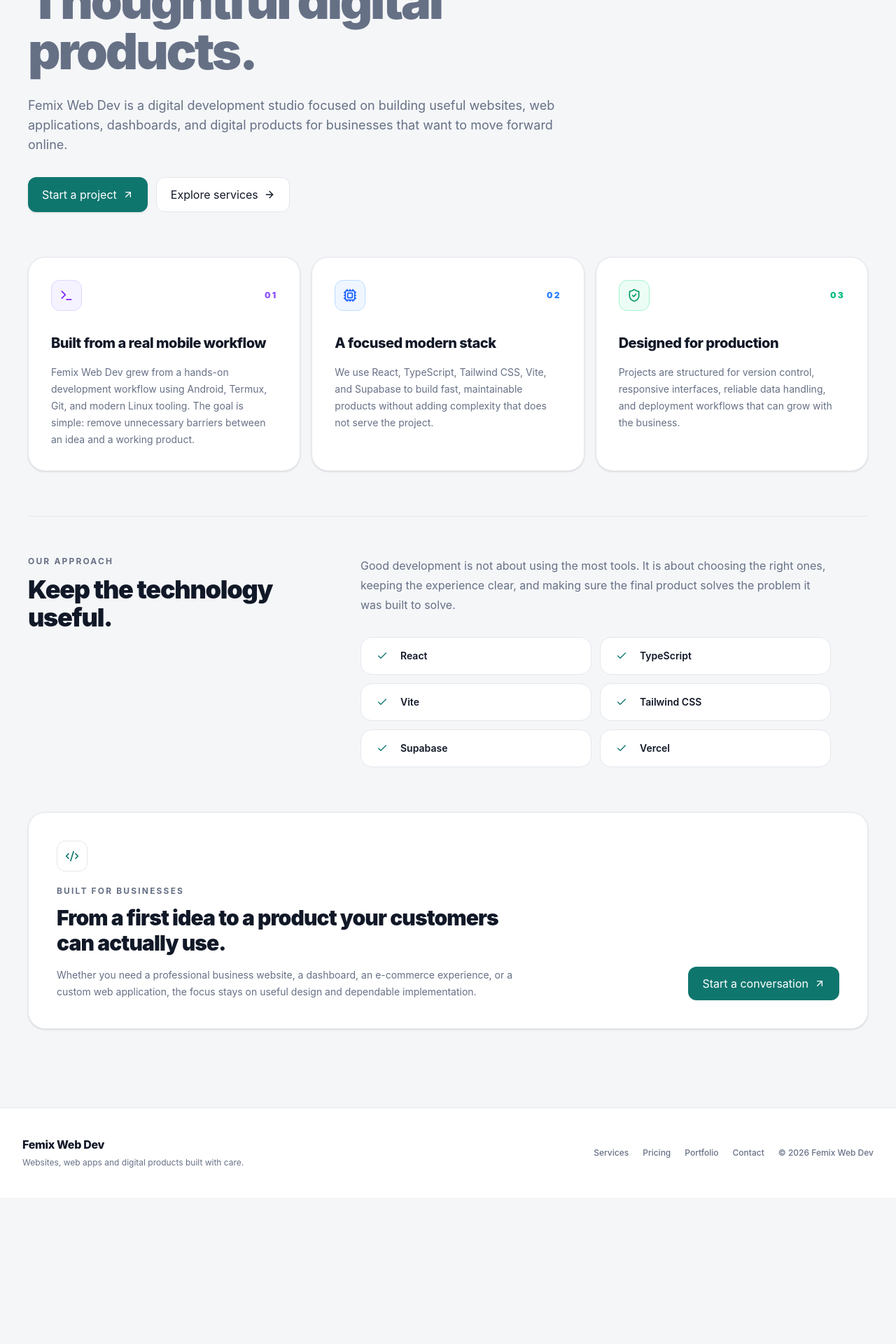
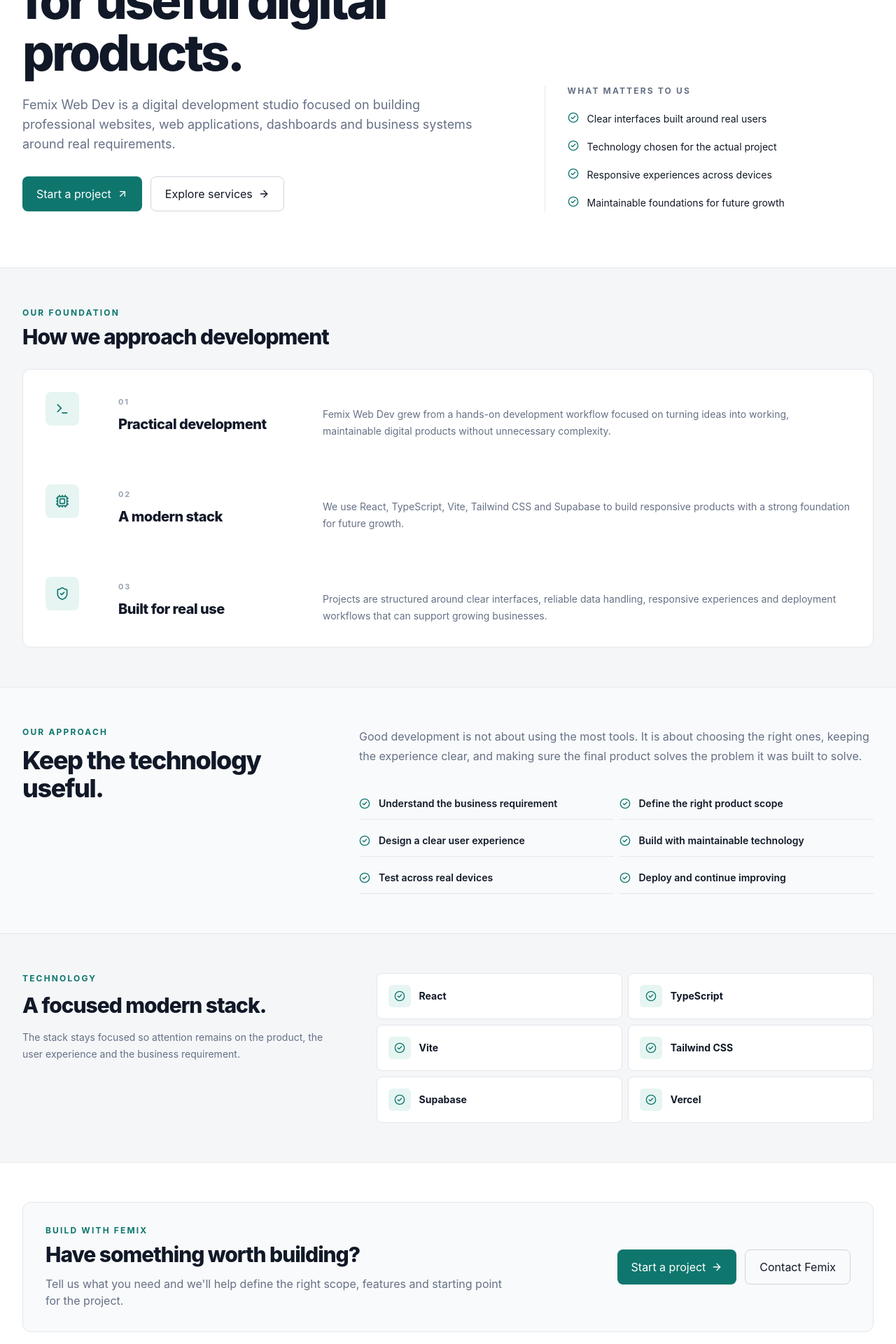
Before and after one commit to femixdigital/femix-web-dev, a React (Vite) app: page /about in a window 1280 px wide. Shown: the part 320-2240 px from the top of the page at 70% size. Before the commit the page ends 2031 px from the top, so only its background shows below. Built offline with nearby package versions, Linux system fonts and the light colour scheme.

Commit message:
style: refine about platform experience

```diff
--- a/src/pages/About.tsx
+++ b/src/pages/About.tsx
@@ -1,7 +1,8 @@
+import React from 'react';
 import {
   ArrowRight,
   ArrowUpRight,
-  Check,
+  CheckCircle2,
   Code2,
   Cpu,
   ShieldCheck,
@@ -13,26 +14,23 @@ const principles = [
   {
     number: '01',
     icon: Terminal,
-    accent: 'violet',
-    title: 'Built from a real mobile workflow',
+    title: 'Practical development',
     description:
-      'Femix Web Dev grew from a hands-on development workflow using Android, Termux, Git, and modern Linux tooling. The goal is simple: remove unnecessary barriers between an idea and a working product.',
+      'Femix Web Dev grew from a hands-on development workflow focused on turning ideas into working, maintainable digital products without unnecessary complexity.',
   },
   {
     number: '02',
     icon: Cpu,
-    accent: 'blue',
-    title: 'A focused modern stack',
+    title: 'A modern stack',
     description:
-      'We use React, TypeScript, Tailwind CSS, Vite, and Supabase to build fast, maintainable products without adding complexity that does not serve the project.',
+      'We use React, TypeScript, Vite, Tailwind CSS and Supabase to build responsive products with a strong foundation for future growth.',
   },
   {
     number: '03',
     icon: ShieldCheck,
-    accent: 'emerald',
-    title: 'Designed for production',
+    title: 'Built for real use',
     description:
-      'Projects are structured for version control, responsive interfaces, reliable data handling, and deployment workflows that can grow with the business.',
+      'Projects are structured around clear interfaces, reliable data handling, responsive experiences and deployment workflows that can support growing businesses.',
   },
 ];
 
@@ -45,48 +43,41 @@ const stack = [
   'Vercel',
 ];
 
-const accentClasses = {
-  violet: {
-    icon: 'border-violet-200 bg-violet-50 text-violet-600 dark:border-violet-400/20 dark:bg-violet-400/10 dark:text-violet-300',
-    number: 'text-violet-500 dark:text-violet-300',
-  },
-  blue: {
-    icon: 'border-blue-200 bg-blue-50 text-blue-600 dark:border-blue-400/20 dark:bg-blue-400/10 dark:text-blue-300',
-    number: 'text-blue-500 dark:text-blue-300',
-  },
-  emerald: {
-    icon: 'border-emerald-200 bg-emerald-50 text-emerald-600 dark:border-emerald-400/20 dark:bg-emerald-400/10 dark:text-emerald-300',
-    number: 'text-emerald-500 dark:text-emerald-300',
-  },
-};
+const workflow = [
+  'Understand the business requirement',
+  'Define the right product scope',
+  'Design a clear user experience',
+  'Build with maintainable technology',
+  'Test across real devices',
+  'Deploy and continue improving',
+];
 
-export default function About() {
+export const About: React.FC = () => {
   return (
     <main className="min-h-[calc(100vh-72px)] bg-[var(--app-bg)] text-[var(--app-text)]">
-      <section className="mx-auto max-w-7xl px-5 pb-20 pt-14 sm:px-8 lg:px-10 lg:pb-28 lg:pt-20">
-        <div className="max-w-4xl">
-          <div className="inline-flex items-center gap-2 rounded-full border border-[var(--app-border)] bg-[var(--app-surface)] px-3.5 py-2 text-xs font-semibold text-[var(--app-muted)] shadow-sm">
-            <span className="h-1.5 w-1.5 rounded-full bg-emerald-500" />
+      <section className="border-b border-[var(--app-border)] bg-[var(--app-surface)]">
+        <div className="mx-auto max-w-[1440px] px-4 py-12 sm:px-6 sm:py-16 lg:px-8 lg:py-20">
+          <div className="grid gap-10 lg:grid-cols-[minmax(0,1.2fr)_minmax(300px,0.8fr)] lg:items-end">
+            <div>
+              <div className="inline-flex items-center gap-2 rounded-lg border border-[var(--app-border)] bg-[var(--app-surface-2)] px-3 py-2 text-[11px] font-bold uppercase tracking-[0.16em] text-[var(--app-muted)]">
+                <Code2 className="h-3.5 w-3.5 text-[var(--app-brand)]" />
                 About Femix Web Dev
               </div>
 
-          <h1 className="mt-7 max-w-4xl text-4xl font-black tracking-[-0.045em] sm:text-5xl lg:text-7xl">
-            Practical engineering.
-            <span className="block text-[var(--app-muted)]">
-              Thoughtful digital products.
-            </span>
+              <h1 className="mt-6 max-w-4xl text-4xl font-extrabold leading-[1.03] tracking-[-0.05em] sm:text-6xl lg:text-7xl">
+                Practical engineering for useful digital products.
               </h1>
 
-          <p className="mt-7 max-w-3xl text-base leading-7 text-[var(--app-muted)] sm:text-lg">
-            Femix Web Dev is a digital development studio focused on building
-            useful websites, web applications, dashboards, and digital
-            products for businesses that want to move forward online.
+              <p className="mt-6 max-w-2xl text-base leading-7 text-[var(--app-muted)] sm:text-lg">
+                Femix Web Dev is a digital development studio focused on
+                building professional websites, web applications, dashboards
+                and business systems around real requirements.
               </p>
 
               <div className="mt-8 flex flex-wrap gap-3">
                 <Link
-              to="/contact"
-              className="inline-flex items-center gap-2 rounded-xl bg-[var(--app-brand)] px-5 py-3 text-sm font-bold text-white shadow-sm transition hover:-translate-y-0.5 hover:opacity-90"
+                  to="/estimator"
+                  className="inline-flex items-center gap-2 rounded-lg bg-[var(--app-brand)] px-5 py-3 text-sm font-bold text-[var(--app-brand-contrast)] transition hover:bg-[var(--app-brand-hover)]"
                 >
                   Start a project
                   <ArrowUpRight className="h-4 w-4" />
@@ -94,7 +85,7 @@ export default function About() {
 
                 <Link
                   to="/services"
-              className="inline-flex items-center gap-2 rounded-xl border border-[var(--app-border)] bg-[var(--app-surface)] px-5 py-3 text-sm font-bold text-[var(--app-text)] transition hover:border-[var(--app-brand)] hover:text-[var(--app-brand)]"
+                  className="inline-flex items-center gap-2 rounded-lg border border-[var(--app-border-strong)] bg-[var(--app-surface)] px-5 py-3 text-sm font-bold text-[var(--app-text)] transition hover:bg-[var(--app-surface-2)]"
                 >
                   Explore services
                   <ArrowRight className="h-4 w-4" />
@@ -102,108 +93,194 @@ export default function About() {
               </div>
             </div>
 
-        <div className="mt-16 grid gap-4 lg:grid-cols-3">
-          {principles.map((item) => {
-            const Icon = item.icon;
-            const accent = accentClasses[item.accent as keyof typeof accentClasses];
-
-            return (
-              <article
-                key={item.number}
-                className="group rounded-3xl border border-[var(--app-border)] bg-[var(--app-surface)] p-7 shadow-sm transition duration-200 hover:-translate-y-1 hover:shadow-lg sm:p-8"
-              >
-                <div className="flex items-center justify-between">
-                  <div
-                    className={`flex h-11 w-11 items-center justify-center rounded-xl border ${accent.icon}`}
-                  >
-                    <Icon className="h-5 w-5" />
-                  </div>
-
-                  <span
-                    className={`text-xs font-black tracking-[0.18em] ${accent.number}`}
-                  >
-                    {item.number}
-                  </span>
-                </div>
-
-                <h2 className="mt-8 text-xl font-extrabold tracking-tight text-[var(--app-text)]">
-                  {item.title}
-                </h2>
-
-                <p className="mt-4 text-sm leading-6 text-[var(--app-muted)]">
-                  {item.description}
-                </p>
-              </article>
-            );
-          })}
-        </div>
-
-        <div className="mt-16 grid gap-10 border-t border-[var(--app-border)] pt-14 lg:grid-cols-[0.75fr_1.25fr] lg:items-start">
-          <div>
+            <div className="border-t border-[var(--app-border)] pt-6 lg:border-l lg:border-t-0 lg:pl-8 lg:pt-0">
               <p className="text-xs font-bold uppercase tracking-[0.18em] text-[var(--app-muted)]">
-              Our approach
-            </p>
-            <h2 className="mt-3 text-3xl font-black tracking-[-0.035em] sm:text-4xl">
-              Keep the technology useful.
-            </h2>
-          </div>
-
-          <div className="max-w-2xl">
-            <p className="text-base leading-7 text-[var(--app-muted)]">
-              Good development is not about using the most tools. It is about
-              choosing the right ones, keeping the experience clear, and making
-              sure the final product solves the problem it was built to solve.
+                What matters to us
               </p>
 
-            <div className="mt-8 grid gap-3 sm:grid-cols-2">
-              {stack.map((technology) => (
-                <div
-                  key={technology}
-                  className="flex items-center gap-3 rounded-2xl border border-[var(--app-border)] bg-[var(--app-surface)] px-4 py-3 text-sm font-semibold text-[var(--app-text)]"
-                >
-                  <span className="flex h-7 w-7 items-center justify-center rounded-lg bg-[var(--app-soft)] text-[var(--app-brand)]">
-                    <Check className="h-4 w-4" />
-                  </span>
-                  {technology}
+              <div className="mt-5 space-y-4">
+                {[
+                  'Clear interfaces built around real users',
+                  'Technology chosen for the actual project',
+                  'Responsive experiences across devices',
+                  'Maintainable foundations for future growth',
+                ].map((item) => (
+                  <div key={item} className="flex items-start gap-3">
+                    <CheckCircle2 className="mt-0.5 h-4 w-4 shrink-0 text-[var(--app-brand)]" />
+                    <p className="text-sm leading-6 text-[var(--app-text)]">
+                      {item}
+                    </p>
                   </div>
                 ))}
               </div>
             </div>
           </div>
+        </div>
+      </section>
 
-        <div className="mt-16 overflow-hidden rounded-3xl border border-[var(--app-border)] bg-[var(--app-surface)] shadow-sm">
-          <div className="grid gap-8 p-7 sm:p-10 lg:grid-cols-[1fr_auto] lg:items-end">
-            <div>
-              <div className="mb-5 flex h-11 w-11 items-center justify-center rounded-xl border border-[var(--app-border)] bg-[var(--app-soft)] text-[var(--app-brand)]">
-                <Code2 className="h-5 w-5" />
+      <section>
+        <div className="mx-auto max-w-[1440px] px-4 py-10 sm:px-6 lg:px-8 lg:py-14">
+          <div className="mb-7">
+            <p className="text-xs font-bold uppercase tracking-[0.18em] text-[var(--app-brand)]">
+              Our foundation
+            </p>
+
+            <h2 className="mt-2 text-2xl font-extrabold tracking-[-0.035em] sm:text-3xl">
+              How we approach development
+            </h2>
           </div>
 
-              <p className="text-xs font-bold uppercase tracking-[0.18em] text-[var(--app-muted)]">
-                Built for businesses
+          <div className="overflow-hidden rounded-xl border border-[var(--app-border)] bg-[var(--app-border)]">
+            {principles.map((item) => {
+              const Icon = item.icon;
+
+              return (
+                <article
+                  key={item.number}
+                  className="bg-[var(--app-surface)] p-6 transition hover:bg-[var(--app-surface-2)] sm:p-7 lg:p-8"
+                >
+                  <div className="grid gap-6 lg:grid-cols-[72px_260px_minmax(0,1fr)] lg:items-start lg:gap-8">
+                    <div className="flex h-12 w-12 items-center justify-center rounded-lg bg-[var(--app-brand-soft)] text-[var(--app-brand)]">
+                      <Icon className="h-5 w-5" />
+                    </div>
+
+                    <div>
+                      <span className="text-[11px] font-bold tracking-[0.16em] text-[var(--app-muted-2)]">
+                        {item.number}
+                      </span>
+
+                      <h3 className="mt-2 text-xl font-extrabold tracking-[-0.025em]">
+                        {item.title}
+                      </h3>
+                    </div>
+
+                    <p className="max-w-3xl text-sm leading-6 text-[var(--app-muted)] lg:pt-5">
+                      {item.description}
+                    </p>
+                  </div>
+                </article>
+              );
+            })}
+          </div>
+        </div>
+      </section>
+
+      <section className="border-y border-[var(--app-border)] bg-[var(--app-surface-2)]">
+        <div className="mx-auto max-w-[1440px] px-4 py-10 sm:px-6 lg:px-8 lg:py-14">
+          <div className="grid gap-10 lg:grid-cols-[0.75fr_1.25fr]">
+            <div>
+              <p className="text-xs font-bold uppercase tracking-[0.18em] text-[var(--app-brand)]">
+                Our approach
               </p>
 
-              <h2 className="mt-3 max-w-2xl text-2xl font-black tracking-[-0.03em] sm:text-3xl">
-                From a first idea to a product your customers can actually
-                use.
+              <h2 className="mt-3 text-3xl font-extrabold tracking-[-0.04em] sm:text-4xl">
+                Keep the technology useful.
+              </h2>
+            </div>
+
+            <div>
+              <p className="max-w-3xl text-base leading-7 text-[var(--app-muted)]">
+                Good development is not about using the most tools. It is
+                about choosing the right ones, keeping the experience clear,
+                and making sure the final product solves the problem it was
+                built to solve.
+              </p>
+
+              <div className="mt-8 grid gap-2 sm:grid-cols-2">
+                {workflow.map((step) => (
+                  <div
+                    key={step}
+                    className="flex items-center gap-3 border-b border-[var(--app-border)] py-3"
+                  >
+                    <CheckCircle2 className="h-4 w-4 shrink-0 text-[var(--app-brand)]" />
+                    <span className="text-sm font-semibold text-[var(--app-text)]">
+                      {step}
+                    </span>
+                  </div>
+                ))}
+              </div>
+            </div>
+          </div>
+        </div>
+      </section>
+
+      <section>
+        <div className="mx-auto max-w-[1440px] px-4 py-10 sm:px-6 lg:px-8 lg:py-14">
+          <div className="grid gap-8 lg:grid-cols-[0.8fr_1.2fr]">
+            <div>
+              <p className="text-xs font-bold uppercase tracking-[0.18em] text-[var(--app-brand)]">
+                Technology
+              </p>
+
+              <h2 className="mt-3 text-2xl font-extrabold tracking-[-0.035em] sm:text-3xl">
+                A focused modern stack.
               </h2>
 
-              <p className="mt-4 max-w-2xl text-sm leading-6 text-[var(--app-muted)]">
-                Whether you need a professional business website, a dashboard,
-                an e-commerce experience, or a custom web application, the
-                focus stays on useful design and dependable implementation.
+              <p className="mt-4 max-w-md text-sm leading-6 text-[var(--app-muted)]">
+                The stack stays focused so attention remains on the product,
+                the user experience and the business requirement.
               </p>
             </div>
 
+            <div className="grid gap-2 sm:grid-cols-2">
+              {stack.map((technology) => (
+                <div
+                  key={technology}
+                  className="flex items-center gap-3 rounded-lg border border-[var(--app-border)] bg-[var(--app-surface)] px-4 py-4"
+                >
+                  <span className="flex h-8 w-8 items-center justify-center rounded-md bg-[var(--app-brand-soft)] text-[var(--app-brand)]">
+                    <CheckCircle2 className="h-4 w-4" />
+                  </span>
+
+                  <span className="text-sm font-bold text-[var(--app-text)]">
+                    {technology}
+                  </span>
+                </div>
+              ))}
+            </div>
+          </div>
+        </div>
+      </section>
+
+      <section className="border-t border-[var(--app-border)] bg-[var(--app-surface)]">
+        <div className="mx-auto max-w-[1440px] px-4 py-10 sm:px-6 lg:px-8 lg:py-14">
+          <div className="flex flex-col gap-6 rounded-xl border border-[var(--app-border)] bg-[var(--app-surface-2)] p-6 sm:p-8 lg:flex-row lg:items-center lg:justify-between">
+            <div>
+              <p className="text-xs font-bold uppercase tracking-[0.18em] text-[var(--app-brand)]">
+                Build with Femix
+              </p>
+
+              <h2 className="mt-2 text-2xl font-extrabold tracking-[-0.035em] sm:text-3xl">
+                Have something worth building?
+              </h2>
+
+              <p className="mt-3 max-w-2xl text-sm leading-6 text-[var(--app-muted)] sm:text-base">
+                Tell us what you need and we&apos;ll help define the right
+                scope, features and starting point for the project.
+              </p>
+            </div>
+
+            <div className="flex shrink-0 flex-col gap-3 sm:flex-row">
+              <Link
+                to="/estimator"
+                className="inline-flex items-center justify-center gap-2 rounded-lg bg-[var(--app-brand)] px-5 py-3 text-sm font-bold text-[var(--app-brand-contrast)] transition hover:bg-[var(--app-brand-hover)]"
+              >
+                Start a project
+                <ArrowRight className="h-4 w-4" />
+              </Link>
+
               <Link
                 to="/contact"
-              className="inline-flex shrink-0 items-center justify-center gap-2 rounded-xl bg-[var(--app-brand)] px-5 py-3 text-sm font-bold text-white transition hover:opacity-90"
+                className="inline-flex items-center justify-center rounded-lg border border-[var(--app-border-strong)] px-5 py-3 text-sm font-bold text-[var(--app-text)] transition hover:bg-[var(--app-surface)]"
               >
-              Start a conversation
-              <ArrowUpRight className="h-4 w-4" />
+                Contact Femix
               </Link>
+            </div>
           </div>
         </div>
       </section>
     </main>
   );
-}
+};
+
+export default About;
```
Lines whose indentation alone changed are shown as unchanged.
